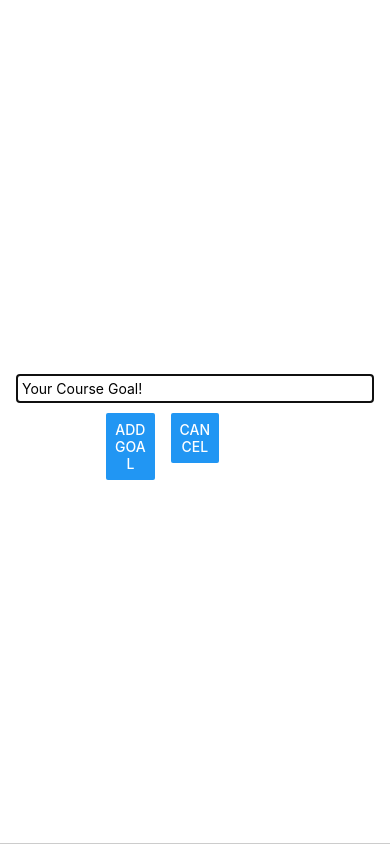
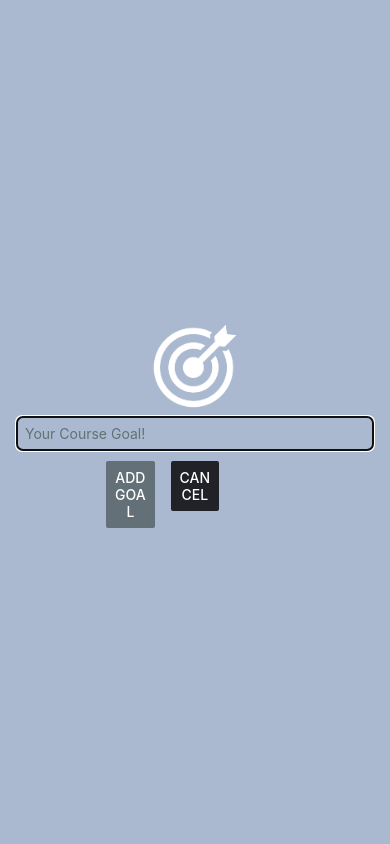
Before and after one commit to Mjthunder88/GoalApp-React-native, a React Native app: screen / in a window 390 px wide. Both pictures are taken after a click on the button "ADD NEW GOAL". Built offline with nearby package versions, Linux system fonts and the light colour scheme.

Commit message:
added styling

```diff
--- a/App.js
+++ b/App.js
@@ -2,18 +2,19 @@
 import GoalItem from "./components/GoalItem";
 import GoalInput from "./components/GoalInput";
 import { StyleSheet, View, FlatList, Button } from "react-native";
+import { StatusBar } from "expo-status-bar";
 
 export default function App() {
-  const [isVisable, setIsVisable] = useState(false)
+  const [isVisable, setIsVisable] = useState(false);
   const [goals, setGoals] = useState([]);
 
   let startAddGoalHanlder = () => {
-    setIsVisable(true)
-  }
+    setIsVisable(true);
+  };
 
   let endAddGoalHandler = () => {
-    setIsVisable(false)
-  }
+    setIsVisable(false);
+  };
 
   let addGoalHandler = (goalEntered) => {
     setGoals((goals) => {
@@ -25,19 +26,31 @@
         },
       ];
     });
-    endAddGoalHandler()
+    endAddGoalHandler();
   };
 
   let deleteGoalHandler = (id) => {
     setGoals((currentGoals) => {
-      return currentGoals.filter((goal) => goal.id !== id)
-    }
-  )};
+      return currentGoals.filter((goal) => goal.id !== id);
+    });
+  };
 
   return (
+    <>
+    <StatusBar style="auto" />
     <View style={styles.appContainer}>
-      <Button title="Add New Goal" color='black' onPress={startAddGoalHanlder} />
-      {isVisable && <GoalInput onAddGoal={addGoalHandler} visable={isVisable} onEndGoal={endAddGoalHandler} />}
+      <Button
+        title="Add New Goal"
+        color="black"
+        onPress={startAddGoalHanlder}
+        />
+      {isVisable && (
+        <GoalInput
+        onAddGoal={addGoalHandler}
+          visable={isVisable}
+          onEndGoal={endAddGoalHandler}
+          />
+          )}
       <View style={styles.goalsContainer}>
         <FlatList
           data={goals}
@@ -51,12 +64,12 @@
               );
             }}
             keyExtractor={(item, index) => {
-            return item.id
-
+              return item.id;
             }}
             />
       </View>
     </View>
+            </>
   );
 }
 
--- a/app.json
+++ b/app.json
@@ -6,6 +6,7 @@
     "orientation": "portrait",
     "icon": "./assets/icon.png",
     "userInterfaceStyle": "light",
+    "backgroundColor": "#AAB9CF",
     "splash": {
       "image": "./assets/splash.png",
       "resizeMode": "contain",
--- a/components/GoalInput.js
+++ b/components/GoalInput.js
@@ -1,4 +1,11 @@
-import { View, TextInput, Button, StyleSheet, Modal, Image } from "react-native";
+import {
+  View,
+  TextInput,
+  Button,
+  StyleSheet,
+  Modal,
+  Image,
+} from "react-native";
 import { useState } from "react";
 
 const GoalInput = (props) => {
@@ -16,6 +23,10 @@
   return (
     <Modal visible={props.visible} animationType="slide">
       <View style={styles.inputContainer}>
+        <Image
+          source={require("../assets/goal-image.png")}
+          style={styles.image}
+        />
         <TextInput
           style={styles.textInput}
           placeholder="Your Course Goal!"
@@ -24,10 +35,10 @@
         ></TextInput>
         <View style={styles.buttonContainer}>
           <View style={styles.button}>
-      <Button title="Add Goal" onPress={addGoalHandler} />
+            <Button title="Add Goal" onPress={addGoalHandler} color="#637078" />
           </View>
           <View style={styles.button}>
-      <Button title="Cancel" onPress={props.onEndGoal} />
+            <Button title="Cancel" onPress={props.onEndGoal} color="#212227" />
           </View>
         </View>
       </View>
@@ -40,25 +51,31 @@
     flex: 1,
     justifyContent: "center",
     alignItems: "center",
-    paddingBottom: 5,
     padding: 16,
-    borderBottomWidth: 1,
-    borderBottomColor: "#cccccc",
+    backgroundColor: "#AAB9CF",
   },
   textInput: {
     borderWidth: 1,
     width: "100%",
-    borderColor: "black",
-    padding: 5,
+    borderColor: "#637074",
+    backgroundColor: "#AAB9CF",
+    color: "#637074",
+    padding: 8,
+    borderRadius: 6,
   },
   buttonContainer: {
-    flexDirection: 'row',
+    flexDirection: "row",
     marginTop: 10,
   },
   button: {
-    width: '25%',
+    width: "25%",
     marginHorizontal: 8,
-  }
+  },
+  image: {
+    width: 100,
+    height: 100,
+    padding: 5,
+  },
 });
 
 export default GoalInput;
```
Also changed, not shown: assets/goal-image.png (added). Lines whose indentation alone changed are shown as unchanged.
